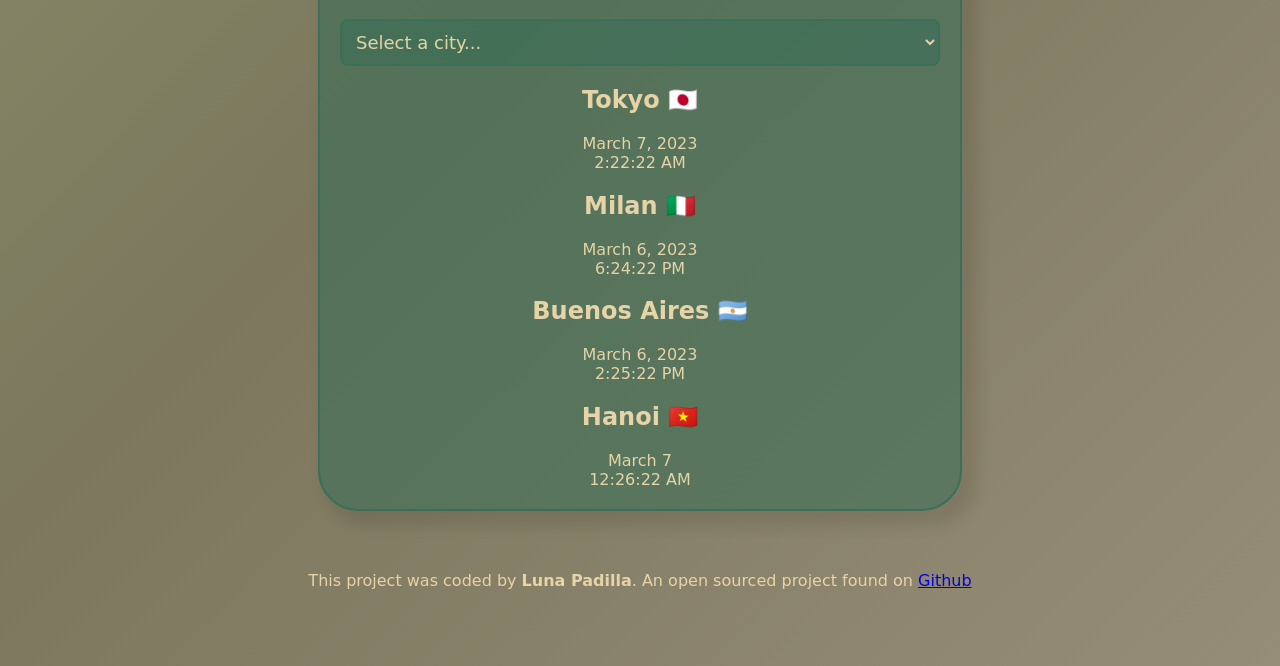
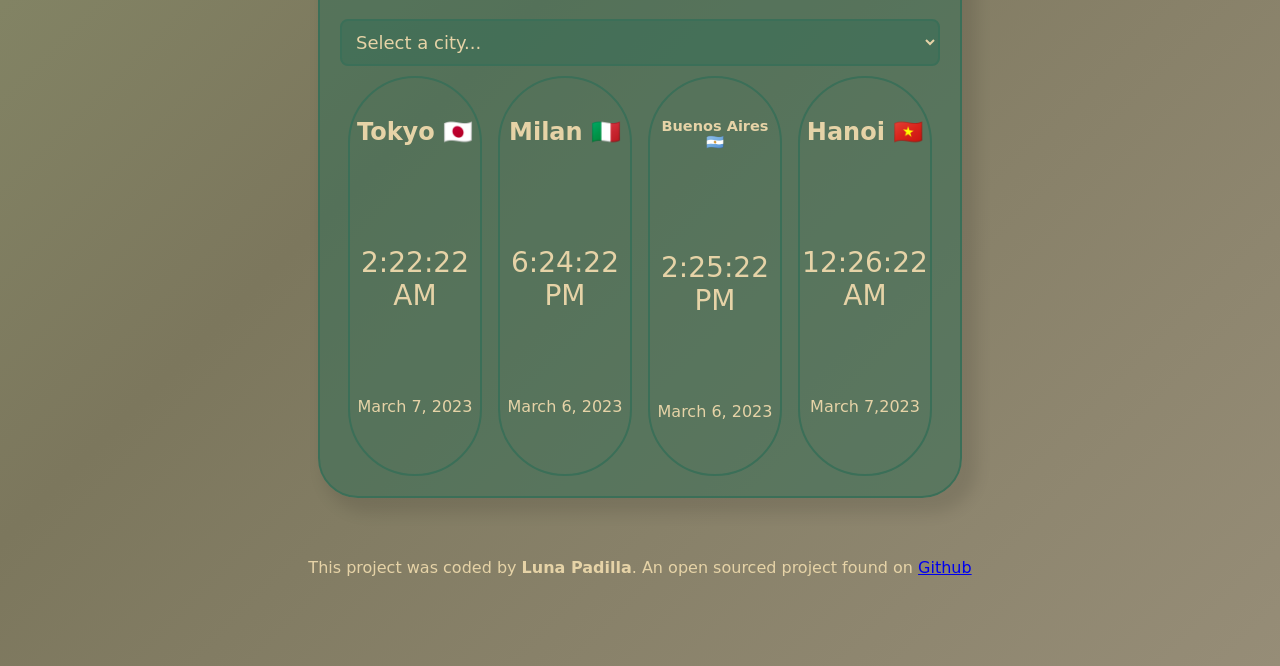
Before and after one commit to thelunareclipse/World-clock-js, a plain HTML site: page index.html in a window 1280 px wide. Shown: the part 134-800 px from the top of the page. Drawn offline with Linux system fonts and the light colour scheme; a web font is replaced by a local one.

Commit message:
Further updating styling

```diff
--- a/index.html
+++ b/index.html
@@ -25,33 +25,35 @@
           <option value="hanoi">Hanoi 🇻🇳</option>
         </select>
       </form>
+      <div class="cities">
         <div class="city">
           <div>
-          <h2>Tokyo 🇯🇵</h2>
+            <h2 class="location">Tokyo 🇯🇵</h2>
+            <div class="time">2:22:22 AM</div>
             <div class="date">March 7, 2023</div>
           </div>
-        <div class="time">2:22:22 AM</div>
         </div>
         <div class="city">
           <div>
-          <h2>Milan 🇮🇹</h2>
+            <h2 class="location">Milan 🇮🇹</h2>
+            <div class="time">6:24:22 PM</div>
             <div class="date">March 6, 2023</div>
           </div>
-        <div class="time">6:24:22 PM</div>
         </div>
         <div class="city">
           <div>
-          <h2>Buenos Aires 🇦🇷</h2>
+            <h2 class="location" style="font-size: 14.5px">Buenos Aires 🇦🇷</h2>
+            <div class="time">2:25:22 PM</div>
             <div class="date">March 6, 2023</div>
           </div>
-        <div class="time">2:25:22 PM</div>
         </div>
         <div class="city">
           <div>
-          <h2>Hanoi 🇻🇳</h2>
-          <div class="date">March 7</div>
+            <h2 class="location">Hanoi 🇻🇳</h2>
+            <div class="time">12:26:22 AM</div>
+            <div class="date">March 7,2023</div>
           </div>
-        <div class="time">12:26:22 AM</div>
+        </div>
       </div>
     </div>
     <footer>
--- a/src/index.css
+++ b/src/index.css
@@ -37,9 +37,22 @@ form select {
   font-family: "Bungee Hairline", cursive;
   background-color: rgba(59, 111, 88, 0.6);
 }
+.cities {
+  padding-top: 10px;
+  display: flex;
+  flex-direction: row;
+  height: 400px;
+  max-width: 600px;
+  justify-content: space-around;
+  overflow: hidden;
+}
 .city {
   text-align: center;
+  border: solid 2px #3b6f58;
+  width: 130px;
+  border-radius: 160px / 160px;
 }
+
 .container {
   max-width: 600px;
   margin: 50px auto;
@@ -49,3 +62,13 @@ form select {
   border-radius: 40px;
   box-shadow: 10px 10px 15px 5px rgba(0, 0, 0, 0.1);
 }
+.location {
+  margin-top: 40px;
+}
+.time {
+  margin-top: 100px;
+  font-size: 28px;
+}
+.date {
+  margin-top: 85px;
+}
```
Lines whose indentation alone changed are shown as unchanged.
